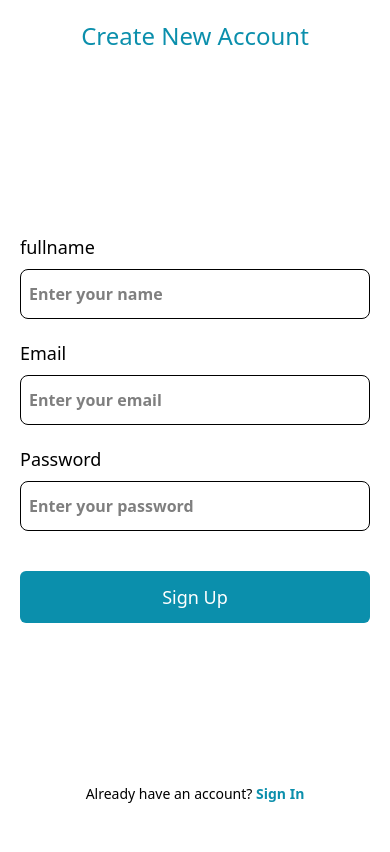
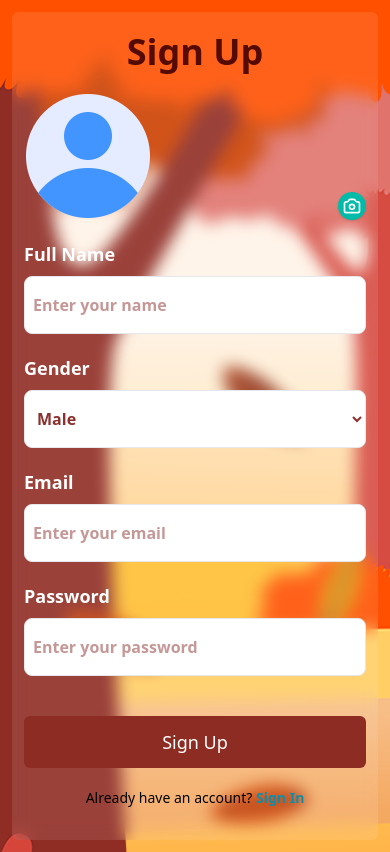
Before and after one commit to adamramadhann/PSYCOTALK-FE, a React (Vite) app: page /register in a window 390 px wide. Built offline with nearby package versions, Linux system fonts and the light colour scheme.

Commit message:
fix layout

```diff
--- a/src/App.jsx
+++ b/src/App.jsx
@@ -40,6 +40,7 @@ const App = () => {
           <Route path="/forgotPassword" element={<ForgotPassword />} />
         </>
       ) : (
+        <>
           <Route path="/" element={<Layout />} >
             <Route index element={<HomeScreen/>} />
             <Route path='/profile' element={<Profile/>} />
@@ -47,12 +48,12 @@ const App = () => {
             <Route path='/post' element={<Postingan/>} />
             <Route path='/appointment' element={<Appointment/>} />
             <Route path='/history' element={<History/>} />
+          </Route>
           <Route path='/profile/profDetail' element={<DetailProfile/>} />
-        </Route>
+        </>
       )}
     </Routes>
   )
-
 }
 
 export default App
--- a/src/assets/importImage.js
+++ b/src/assets/importImage.js
@@ -8,6 +8,7 @@ import docWoman2 from './image/container/Pediatrician-cuate.png'
 import image from './image/image.png'
 import users from './image/user.png'
 import doc from './image/doc.png'
+import bgImages from './image/bgImage.png'
 
 
 export {
@@ -20,5 +21,6 @@ export {
     docWoman2,
     image,
     users,
-    doc
+    doc,
+    bgImages
 }
--- a/src/index.css
+++ b/src/index.css
@@ -9,3 +9,7 @@
   .scrollable-container::-webkit-scrollbar {
     display: none;                /* Chrome, Safari, Opera */
   }
+
+  .bg-image {
+    background-image: url('/src/assets/image/bgImage.png');
+  }
--- a/src/page/ForgotPassword.jsx
+++ b/src/page/ForgotPassword.jsx
@@ -1,45 +1,63 @@
-import React, { useEffect, useState } from 'react'
+import React, { useState, useEffect } from 'react'
 import { Link } from 'react-router-dom'
 import { useForgotPassword } from '../hook/useAuth';
 
 const ForgotPassword = () => {
   const [email, setEmail] = useState('');
-  const {mutate : forgotPassword, error, isPending} = useForgotPassword();
-  const [showError, setSHowError] = useState(false)
+  const { mutate: forgotPassword, error, isPending } = useForgotPassword();
+  const [showError, setShowError] = useState(false)
 
   const handleResetPassword = (e) => {
     e.preventDefault();
-    forgotPassword({email}, {
-      onError : (error) => {
-        setSHowError(true)
+    forgotPassword({ email }, {
+      onError: (error) => {
+        setShowError(true)
         alert('An error occurred while entering email')
         console.error(error.message)
       },
-      onSuccess : () => {
+      onSuccess: () => {
         setEmail('')
       }
     })
   };
 
+  useEffect(() => {
+    if (error) {
+      setShowError(true)
+      const timeout = setTimeout(() => {
+        setShowError(false)
+      }, 3000)
+
+      return () => clearTimeout(timeout)
+    }
+  }, [error])
+
   return (
-    <div className="w-screen min-h-screen flex flex-col items-center justify-center p-5">
-      <h1 className="text-[#0B8FAC] text-center text-2xl mb-16">Reset Password</h1>
-      <form onSubmit={handleResetPassword} className="w-full max-w-md space-y-5">
-        <label className="text-lg grid font-semibold gap-2">
+    <div className="w-screen min-h-screen bg-image sm:h-[100dvh] object-fill flex flex-col items-center justify-center p-3">
+      <div className="bg-white/10 rounded-md backdrop-blur-sm w-full space-y-10 max-w-2xl p-3 py-3">
+        <h1 className="text-[#540b03] font-bold text-center text-4xl mt-2">Reset Password</h1>
+        <div className="w-full max-w-md mx-auto">
+          <form onSubmit={handleResetPassword} className="w-full space-y-5 mt-5">
+            <label className="text-lg grid font-semibold text-white md:text-[#8D2C22] gap-4" htmlFor="email">
               Masukkan Email
               <input
                 type="email"
-            className="py-3 px-2 w-full text-base rounded-lg border"
+                name="email"
+                className="py-4 px-2 w-full text-[#8B302D] border-gray-200 border text-base rounded-lg bg-white"
                 placeholder="Enter your email"
                 value={email}
                 onChange={(e) => setEmail(e.target.value)}
               />
             </label>
-        <button type="submit" disabled={isPending} className={`w-full py-3 text-lg bg-[#0B8FAC] text-white rounded-md`}>
-          { isPending ? 'loading....' : 'Kirim Link Reset'}
+            <button type="submit" disabled={isPending} className="w-full py-3 text-lg bg-[#8D2C22] mt-5 text-white rounded-md">
+              {isPending ? 'Loading....' : 'Kirim Link Reset'}
             </button>
           </form>
-      <Link to="/login" className="text-[#0B8FAC] mt-5">Kembali ke Login</Link>
+        <p className="mt-3 text-sm w-full text-center ">
+          Kembali ke login? <Link to="/login" className="text-[#0B8FAC] font-semibold">Login</Link>
+        </p>
+        </div>
+      </div>
     </div>
   )
 }
--- a/src/page/Login.jsx
+++ b/src/page/Login.jsx
@@ -46,22 +46,28 @@ const Login = () => {
 
 
   return (
-    <div className="w-screen min-h-screen sm:h-[100dvh] flex flex-col items-center p-5 justify-between">
-      <h1 className="text-[#0B8FAC] text-center text-2xl">Welcome</h1>
+    <div className="w-screen min-h-screen bg-image sm:h-[100dvh] object-fill flex flex-col items-center justify-center p-3">
+      {/* <iframe className='w-screen h-screen' src="https://my.spline.design/molang3dcopy-GIzVbq24rpJG2p2pMR09ivN6/" frameborder="0"></iframe> */}
+      <div className='bg-white/10 rounded-md flex flex-col items-center justify-center backdrop-blur-sm w-full space-y-5 max-w-3xl p-3' >
+        <h1 className="text-[#540b03] font-bold text-center text-4xl mt-2">Medica</h1>
+        {/* <p className='max-w-md text-sm' >
+          Masuk untuk melanjutkan perjalanan Anda bersama Psykolog Medica.
+          Dapatkan dukungan terbaik untuk kesehatan mental Anda.
+        </p> */}
         <div className="w-full max-w-md mx-auto ">
-        <h1 className="text-2xl font-semibold">Sign In</h1>
-        <p className="text-sm text-gray-600 mt-2">Korem ipsum dolor sit amet, consectetur adipiscing elit.</p>
+          {/* <h1 className="text-2xl font-semibold">Sign In</h1> */}
+          {/* <p className="text-sm text-gray-600 mt-2">Korem ipsum dolor sit amet, consectetur adipiscing elit.</p> */}
           <form onSubmit={handleSubmit} className="w-full space-y-5 mt-5">
-          <label className="text-lg grid font-semibold gap-2" htmlFor="email">
+            <label className="text-lg grid font-semibold text-white md:text-[#8D2C22] gap-2" htmlFor="email">
               Email
-            <input onChange={handleChange} value={form.email} name='email' type="email" className="py-3 px-2 w-full text-base rounded-lg border" placeholder="Enter your email" />
+              <input onChange={handleChange} value={form.email} name='email' type="email" className="py-4 px-2 w-full text-base border-gray-200 border  rounded-lg text-[#8B302D] bg-white" placeholder="Enter your email" />
             </label>
-          <label className="text-lg grid font-semibold gap-2" htmlFor="password">
+            <label className="text-lg grid font-semibold text-white md:text-[#8D2C22] gap-2" htmlFor="password">
               Password
-            <input onChange={handleChange} value={form.password} name='password' type="password" className="py-3 px-2 w-full text-base rounded-lg border" placeholder="Enter your password" />
-            <Link to={'/forgotPassword'} className="text-sm text-end mt-1 font-semibold">Forgot Password?</Link>
+              <input onChange={handleChange} value={form.password} name='password' type="password" className="py-4 px-2 w-full  border-gray-200 border text-base rounded-lg text-[#8B302D] bg-white" placeholder="Enter your password" />
+              <Link to={'/forgotPassword'} className="text-sm text-end mt-1 font-black text-[#8D2C22] ">Forgot Password?</Link>
             </label>
-          <button type='submit' disabled={isPending} className="w-full py-3 text-lg bg-[#0B8FAC] mt-5 text-white rounded-md">{isPending ? "Singing In...." : "Sign In"}</button>
+            <button type='submit' disabled={isPending} className="w-full py-3 text-lg bg-[#8D2C22]  mt-5 text-white rounded-md">{isPending ? "Singing In...." : "Sign In"}</button>
           </form>
         </div>
         <div className="flex flex-col items-center gap-4">
@@ -76,8 +82,9 @@ const Login = () => {
           </div>
         </div>
         <p className="text-center text-sm pb-5">
-        Don’t have an account? <Link to={'/register'} className="text-[#0B8FAC] font-semibold">Sign Up</Link>
+          Don’t have an account? <Link to={'/register'} className="text-[#0B8FAC]  font-semibold">Sign Up</Link>
         </p>
+      </div>
     </div>
   )
 }
--- a/src/page/Register.jsx
+++ b/src/page/Register.jsx
@@ -1,10 +1,12 @@
 import React, { useState } from "react";
 import { Link } from "react-router-dom";
 import { useRegister } from "../hook/useAuth";
+import { users } from "../assets/importImage";
 
 const Register = () => {
-  const [form, setForm] = useState({ name: "", email: "", password: "", role : 'user' });
+  const [form, setForm] = useState({ name: "", email: "", password: "", role: "user", gender : '', avatar : '' });
   const { mutate: registerUser, isPending, error } = useRegister();
+  const [] = useState(users)
 
   const handleChange = (e) => {
     setForm({ ...form, [e.target.name]: e.target.value });
@@ -13,63 +15,97 @@ const Register = () => {
   const handleSubmit = (e) => {
     e.preventDefault();
     registerUser(form, {
-      onSuccess : () => {
-        setForm({ name : '', email : '', password : '', role :''})
-        error = null
-      }
+      onSuccess: () => {
+        setForm({ name: "", email: "", password: "", role: "user", gender : '', avatar : '' });
+      },
     });
   };
 
   return (
-    <div className="w-screen min-h-screen sm:h-[100dvh] flex flex-col items-center p-5 justify-between">
-      <h1 className="text-[#0B8FAC] text-center text-2xl">Create New Account</h1>
+    <div className="w-screen min-h-screen bg-image sm:h-[100dvh] object-fill flex flex-col items-center justify-center p-3">
+      <div className="bg-white/10 rounded-md backdrop-blur-sm w-full space-y-5 max-w-2xl p-3">
+        <h1 className="text-[#540b03] font-bold text-center text-4xl mt-2">Sign Up</h1>
 
-      {/* Form */}
         <div className="w-full max-w-md mx-auto">
           <form className="w-full space-y-5 mt-5" onSubmit={handleSubmit}>
-          <label className="text-lg grid gap-2">
-            fullname
+            <div className="relative ">
+                <img
+                  src={users}
+                  alt="profile"
+                  className="w-32 h-32 md:w-44 md:h-44 object-cover cursor-pointer"
+                  onClick={() => fileInputRef.current?.click()}
+                  onError={(e) => {
+                    e.target.src = users
+                  }}
+                />
+                <div
+                  className="absolute bottom-0 right-0 p-1 bg-teal-500 text-white rounded-full cursor-pointer shadow"
+                  onClick={() => fileInputRef.current?.click()}
+                >
+                  <svg xmlns="http://www.w3.org/2000/svg" className="h-5 w-5" fill="none" viewBox="0 0 24 24" stroke="currentColor">
+                    <path strokeLinecap="round" strokeLinejoin="round" strokeWidth={2} d="M3 9a2 2 0 012-2h.93a2 2 0 001.664-.89l.812-1.22A2 2 0 0110.07 4h3.86a2 2 0 011.664.89l.812 1.22A2 2 0 0018.07 7H19a2 2 0 012 2v9a2 2 0 01-2 2H5a2 2 0 01-2-2V9z" />
+                    <path strokeLinecap="round" strokeLinejoin="round" strokeWidth={2} d="M15 13a3 3 0 11-6 0 3 3 0 016 0z" />
+                  </svg>
+                </div>
+              </div>
+              <label className="text-lg grid font-semibold text-white md:text-[#8D2C22] gap-2">
+                Full Name
                 <input
                   type="text"
                   name="name"
                   value={form.name}
                   onChange={handleChange}
-              className="py-3 px-2 font-semibold w-full text-base rounded-lg border"
+                  className="py-4 px-2 w-full text-base border-gray-200 border rounded-lg text-[#8B302D] bg-white"
                   placeholder="Enter your name"
                 />
               </label>
+              <label className="text-lg grid font-semibold text-white md:text-[#8D2C22] gap-2">
+                Gender
+                <select
+                  type="text"
+                  name="name"
+                  value={form.gender}
+                  onChange={handleChange}
+                  className="py-4 px-2 w-full text-base border-gray-200 border rounded-lg text-[#8B302D] bg-white"
+                  placeholder="Enter your name"
+                >
+                  <option value="male">Male</option>
+                  <option value="famale">Famale</option>
+                </select>
+              </label>
 
-          <label className="text-lg grid gap-2">
+              <label className="text-lg grid font-semibold text-white md:text-[#8D2C22] gap-2">
                 Email
                 <input
                   type="email"
                   name="email"
                   value={form.email}
                   onChange={handleChange}
-              className="py-3 px-2 font-semibold w-full text-base rounded-lg border"
+                  className="py-4 px-2 w-full text-base border-gray-200 border rounded-lg text-[#8B302D] bg-white"
                   placeholder="Enter your email"
                 />
               </label>
 
-          <label className="text-lg grid gap-2">
+              <label className="text-lg grid font-semibold text-white md:text-[#8D2C22] gap-2">
                 Password
                 <input
                   type="password"
                   name="password"
                   value={form.password}
                   onChange={handleChange}
-              className="py-3 px-2 font-semibold w-full text-base rounded-lg border"
+                  className="py-4 px-2 w-full text-base border-gray-200 border rounded-lg text-[#8B302D] bg-white"
                   placeholder="Enter your password"
                 />
               </label>
 
               <button
                 type="submit"
-            className="w-full py-3 text-lg bg-[#0B8FAC] mt-5 text-white rounded-md"
+                className="w-full py-3 text-lg bg-[#8D2C22] mt-5 text-white rounded-md"
                 disabled={isPending}
               >
                 {isPending ? "Signing Up..." : "Sign Up"}
               </button>
+
               {error && <p className="text-red-500 text-sm mt-2">{error.message}</p>}
           </form>
         </div>
@@ -81,6 +117,7 @@ const Register = () => {
           </Link>
         </p>
       </div>
+    </div>
   );
 };
 
--- a/src/page/layout/Notofication.jsx
+++ b/src/page/layout/Notofication.jsx
@@ -119,7 +119,7 @@ const Notification = () => {
             </div>
 
             {selectedBookingId && selectedBooking && (
-                <div className="absolute w-full h-full bg-black/20 p-10 flex items-center justify-center top-1/2 left-1/2 -translate-x-1/2 -translate-y-1/2">
+                <div className="fixed w-full h-full bg-black/20 p-10 flex items-center justify-center top-1/2 left-1/2 -translate-x-1/2 -translate-y-1/2">
                     <div className="w-full relative flex flex-col xl:max-w-2xl bg-white rounded-md py-10 shadow-md p-3">
                         <div className="flex items-center gap-7">
                             <img src={doc} alt="Doctor" className="w-12 h-12" />
--- a/src/page/layout/Profile.jsx
+++ b/src/page/layout/Profile.jsx
@@ -40,7 +40,7 @@ const Profile = () => {
   ];
 
   return (
-    <div className="w-full min-h-[100dvh] xl:h-full bg-gray-50 py-6 px-4 flex justify-center items-start">
+    <div className="w-full min-h-[100dvh] xl:h-full bg-gray-50 px-4 flex justify-center items-start">
       <div className="w-full max-w-xl bg-white md:p-6 md:fixed top-1/2 left-1/2 md:-translate-1/2 rounded-2xl md:border border-gray-200 md:shadow-md">
         <TopTitle title="Profile" />
 
@@ -86,7 +86,7 @@ const Profile = () => {
         {/* Logout */}
         <button
           onClick={handleLogOut}
-          className="mt-8 w-full bg-red-50 text-red-600 py-2.5 rounded-md font-medium hover:bg-red-100 transition-all"
+          className="mt-8 w-full bg-red-50 text-red-600 py-2.5 rounded-md font-medium cursor-pointer transition-all"
         >
           Log Out
         </button>
```
Also changed, not shown: src/page/layout/DetailProfile.jsx (+15 -1 lines), src/page/layout/HomeScreen.jsx (+46 -14 lines), tes.jsx (+7 -65 lines), src/assets/image/bgImage.png (added). Lines whose indentation alone changed are shown as unchanged.
